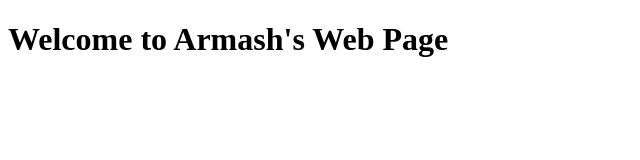
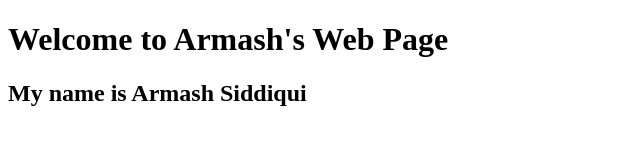
Before and after one commit to Armash-Sidd/ABES-FSD-Armash-272, a plain HTML site: page HTML_FSD/index.html in a window 1280 px wide. Shown: the whole page, without its empty margins (0-640 px from the left). Drawn offline with Linux system fonts and the light colour scheme.

Commit message:
Added the second heading

```diff
--- a/HTML_FSD/index.html
+++ b/HTML_FSD/index.html
@@ -7,5 +7,6 @@
 </head>
 <body>
     <h1>Welcome to Armash's Web Page</h1>
+    <h2>My name is Armash Siddiqui</h2>
 </body>
 </html>
```
